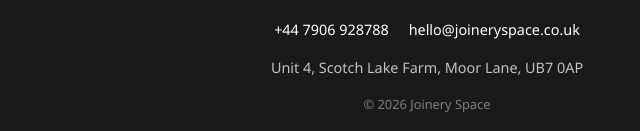
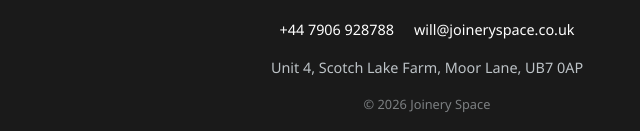
Before and after one commit to awabry/joineryspace, a plain HTML site: page index.html in a window 1280 px wide. Shown: the part 667-798 px from the top of the page, 233-873 px from the left. Drawn offline with Linux system fonts and the light colour scheme.

Commit message:
Update index.html

```diff
--- a/index.html
+++ b/index.html
@@ -109,7 +109,7 @@
   <div class="footer-content">
   <div class="footer-links">
    <a href="tel:+447906928788">+44 7906 928788</a>
-   <a href="mailto:hello@joineryspace.co.uk">hello@joineryspace.co.uk</a>
+   <a href="mailto:will@joineryspace.co.uk">will@joineryspace.co.uk</a>
   </div>
   <div>Unit 4, Scotch Lake Farm, Moor Lane, UB7 0AP</div>
   <div style="margin-top: 10px; font-size: 0.8rem; opacity: 0.6;">© 2026 Joinery Space</div>
```
